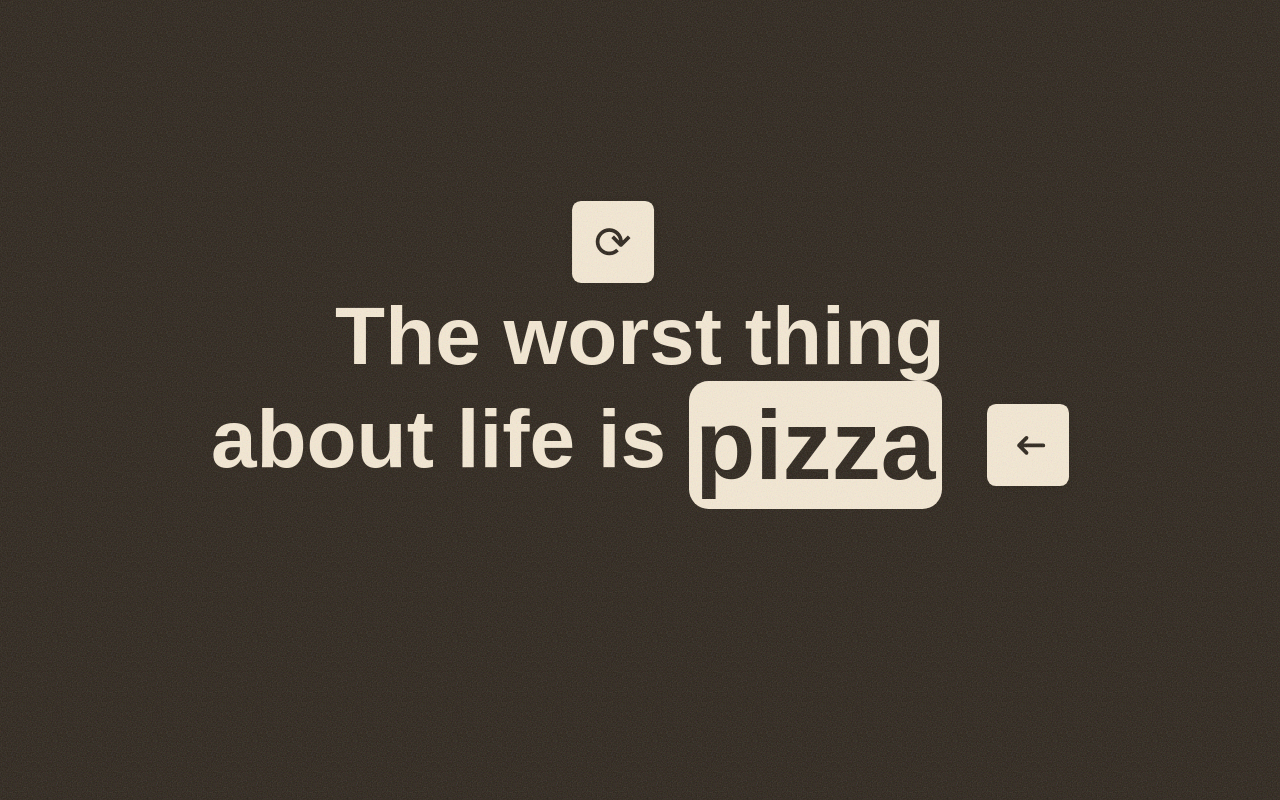
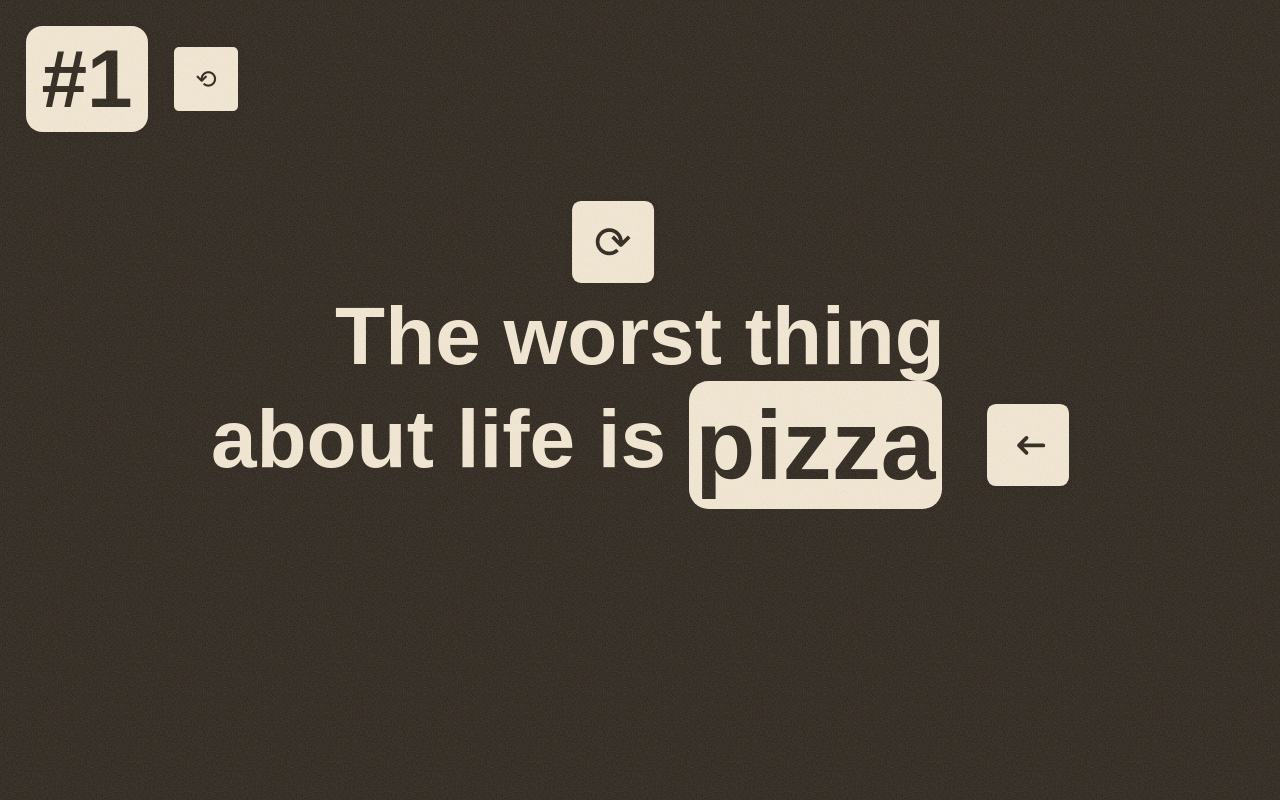
Before and after one commit to br1dge-dev/wordofchoice, a plain HTML site: page index.html in a window 1280 px wide. Drawn offline with Linux system fonts and the light colour scheme.

Commit message:
Counter auf Satzgröße angepasst

```diff
--- a/index.html
+++ b/index.html
@@ -14,6 +14,10 @@
     <link rel="stylesheet" href="styles.css">
 </head>
 <body>
+    <div class="counter-bar">
+        <span id="counter" class="counter">#1</span>
+        <button id="reset-counter" class="reset-counter" aria-label="Reset Counter">⟲</button>
+    </div>
     <div class="container">
         <h1 class="text">
             <span class="headline-word">The</span>
--- a/script.js
+++ b/script.js
@@ -5,11 +5,28 @@ document.addEventListener('DOMContentLoaded', () => {
     const highlight = document.getElementById('highlight-word');
     const editBtn = document.getElementById('edit-btn');
     const editIcon = document.getElementById('edit-icon');
+    const counter = document.getElementById('counter');
+    const resetCounterBtn = document.getElementById('reset-counter');
     let isEditing = false;
     let input;
+    // Counter aus localStorage laden
+    let count = parseInt(localStorage.getItem('wordofchoice_counter') || '1', 10);
+    counter.textContent = `#${count}`;
 
     const editSVG = `<svg id=\"edit-svg\" xmlns=\"http://www.w3.org/2000/svg\" viewBox=\"0 0 24 24\" width=\"48\" height=\"48\" fill=\"currentColor\"><path d=\"M20 12H7M11 8l-4 4 4 4\" stroke=\"currentColor\" stroke-width=\"2\" stroke-linecap=\"round\" stroke-linejoin=\"round\" fill=\"none\"/></svg>`;
     const saveSVG = `<svg id=\"save-svg\" xmlns=\"http://www.w3.org/2000/svg\" viewBox=\"0 0 24 24\" width=\"48\" height=\"48\" fill=\"currentColor\"><rect x=\"4\" y=\"4\" width=\"16\" height=\"16\" rx=\"2\" fill=\"none\" stroke=\"currentColor\" stroke-width=\"2\"/><rect x=\"8\" y=\"16\" width=\"8\" height=\"2\" fill=\"currentColor\"/><rect x=\"8\" y=\"8\" width=\"8\" height=\"6\" fill=\"none\" stroke=\"currentColor\" stroke-width=\"2\"/></svg>`;
+
+    function incrementCounter() {
+        count++;
+        counter.textContent = `#${count}`;
+        localStorage.setItem('wordofchoice_counter', count);
+    }
+    function resetCounter() {
+        count = 1;
+        counter.textContent = `#${count}`;
+        localStorage.setItem('wordofchoice_counter', count);
+    }
+    resetCounterBtn.addEventListener('click', resetCounter);
 
     // Toggle dark/light mode
     toggleButton.addEventListener('click', () => {
@@ -65,6 +82,7 @@ document.addEventListener('DOMContentLoaded', () => {
             // Icon zurück zu "Edit"
             editIcon.innerHTML = editSVG;
             isEditing = false;
+            incrementCounter();
         }
     });
 
--- a/styles.css
+++ b/styles.css
@@ -258,3 +258,59 @@ body.toggled .edit-input {
     max-height: 48px;
     display: block;
 }
+
+.counter-bar {
+    position: absolute;
+    top: 2vw;
+    left: 2vw;
+    display: flex;
+    align-items: center;
+    gap: 1vw;
+    z-index: 100;
+}
+
+.counter {
+    font-size: 6.4vw;
+    font-weight: bold;
+    color: #2C241B;
+    background: #F5E9D4;
+    border-radius: 0.2em;
+    padding: 0.1em 0.5vw;
+    line-height: 1.1;
+    display: inline-block;
+    min-width: 1.5em;
+    text-align: center;
+    box-shadow: 0 2px 8px rgba(44,36,27,0.08);
+}
+
+body.toggled .counter {
+    color: #F5E9D4;
+    background: #2C241B;
+}
+
+.reset-counter {
+    background: #F5E9D4;
+    color: #2C241B;
+    border: none;
+    border-radius: 0.2em;
+    width: 2.5em;
+    height: 2.5em;
+    font-size: 2vw;
+    margin-left: 0.5em;
+    display: flex;
+    align-items: center;
+    justify-content: center;
+    cursor: pointer;
+    box-shadow: 0 2px 8px rgba(44,36,27,0.08);
+    transition: background 0.3s, color 0.3s, transform 0.2s;
+    outline: none;
+}
+
+body.toggled .reset-counter {
+    background: #2C241B;
+    color: #F5E9D4;
+}
+
+.reset-counter:hover {
+    transform: scale(1.08);
+}
```
